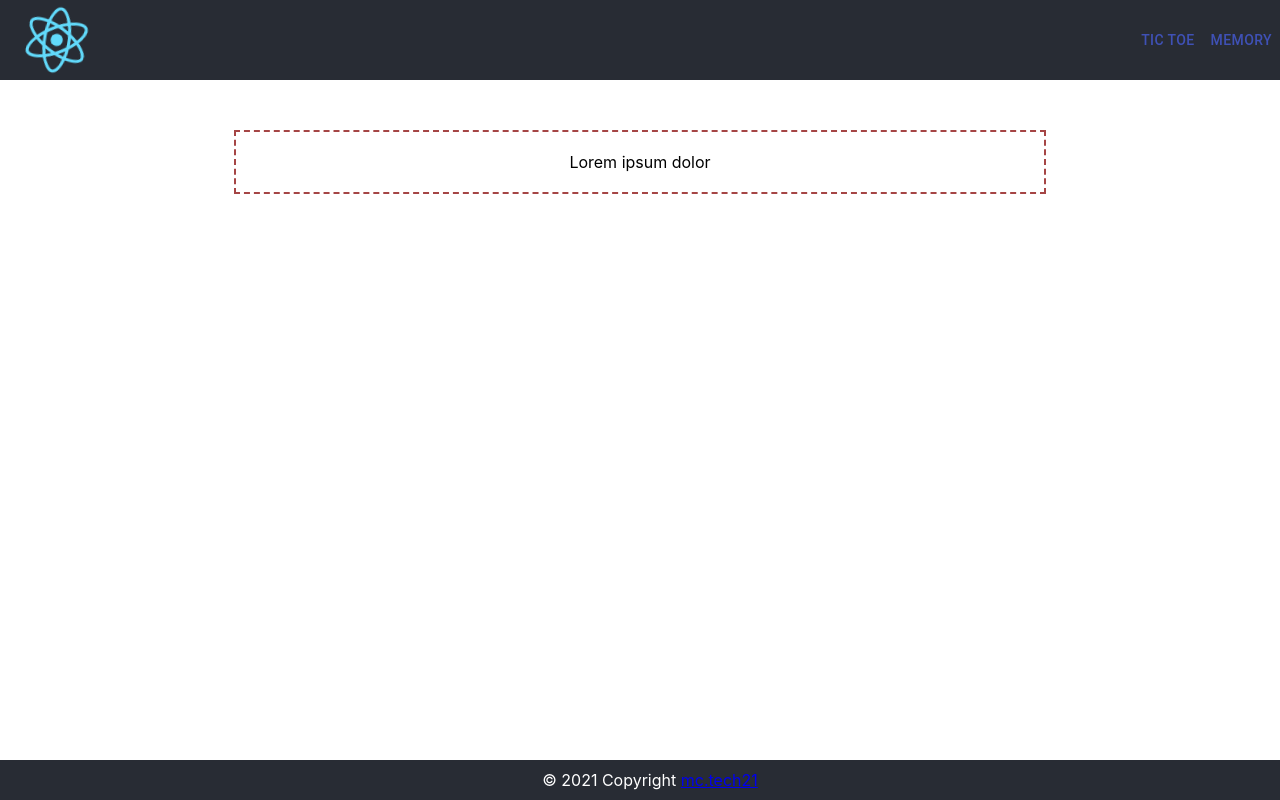
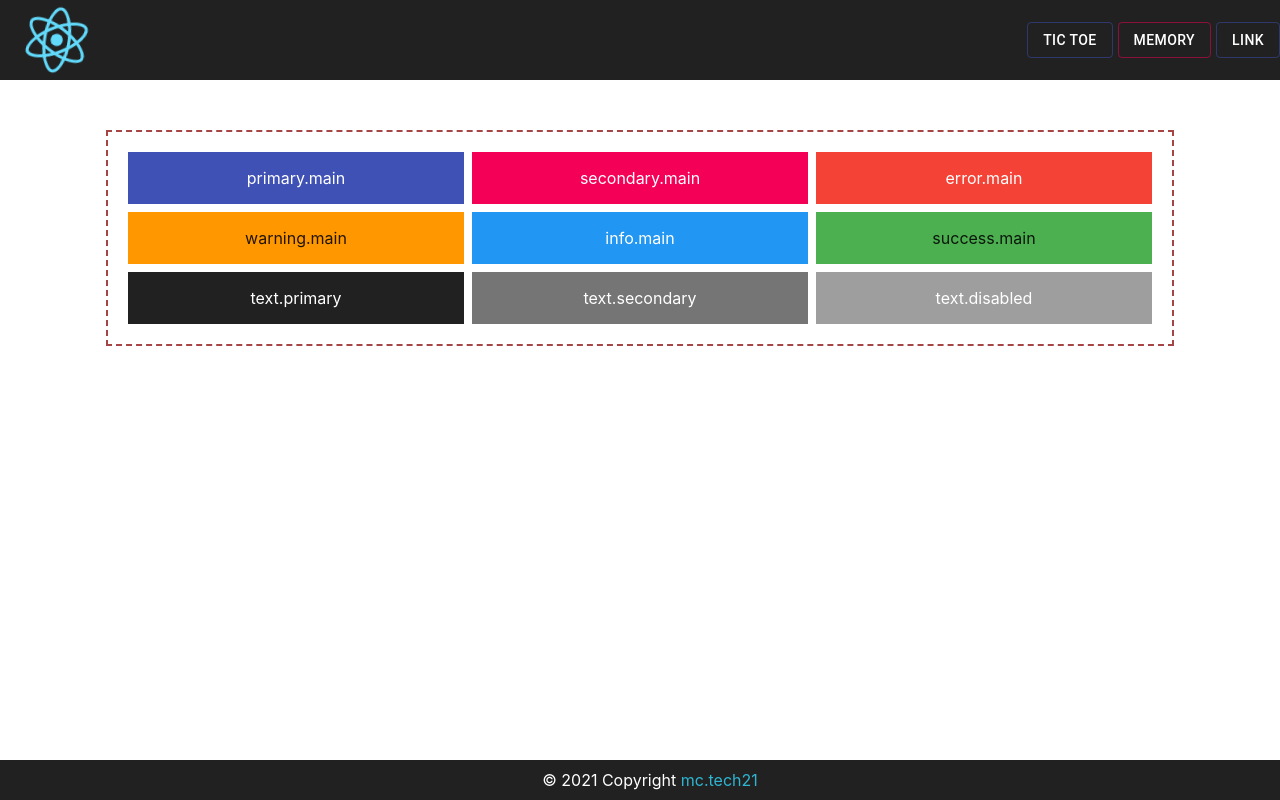
Before and after one commit to mcteach21/react-samples-app, a React (Create React App) app: page / in a window 1280 px wide. Built offline with nearby package versions, Linux system fonts and the light colour scheme.

Commit message:
App update

```diff
--- a/src/App.css
+++ b/src/App.css
@@ -16,7 +16,7 @@
 
 
 .App-header{
-  background-color: #282c34;
+  background-color: #212121;
  /* min-height: 20vh;*/
   display: flex;
  /* flex-direction: column;
@@ -29,7 +29,7 @@
     align-items: center;
 }
 .App-footer  {
-    background-color: #282c34;
+    background-color: #212121 ;
     color: #fff;
     text-align: center;
     padding: 10px;
@@ -41,7 +41,7 @@
 .App-main {
     border: 2px #A54545 dashed;
     padding: 20px;
-    width: 60%;
+    width: 80%;
     min-height: 65%;
     margin: 50px auto;
 }
@@ -58,3 +58,12 @@
     transform: rotate(360deg);
   }
 }
+
+.MuiButton-root{
+  margin-left: 5px !important;
+  color: white !important;
+}
+a{
+  text-decoration: none;
+  color: #2FB5D2;
+}
--- a/src/App.js
+++ b/src/App.js
@@ -1,6 +1,8 @@
 import logo from './logo.svg';
 import './App.css';
 
+import Box from '@material-ui/core/Box';
+import Grid from '@material-ui/core/Grid';
 import { Button } from '@material-ui/core';
 
 function App() {
@@ -10,20 +12,69 @@ function App() {
         <img src={logo} className="App-logo" alt="logo" />
 
         <div>
-          <Button color="primary">Tic Toe</Button>
-          <Button color="primary">Memory</Button>
+          <Button variant="outlined" color="primary" href="tictoe">Tic Toe</Button>
+          <Button variant="outlined" color="secondary" href="memory">Memory</Button>
+          <Button variant="outlined" color="primary" href="game">
+            Link
+          </Button>
         </div>
       </header>
 
       <div className="App-main">
 
-          Lorem ipsum dolor
+         <Grid container spacing={1}>
+            <Grid item xs={12} sm={4}>
+              <Box bgcolor="primary.main" color="primary.contrastText" p={2}>
+                primary.main
+              </Box>
+            </Grid>
+            <Grid item xs={12} sm={4}>
+              <Box bgcolor="secondary.main" color="secondary.contrastText" p={2}>
+                secondary.main
+              </Box>
+            </Grid>
+            <Grid item xs={12} sm={4}>
+              <Box bgcolor="error.main" color="error.contrastText" p={2}>
+                error.main
+              </Box>
+            </Grid>
+            <Grid item xs={12} sm={4}>
+              <Box bgcolor="warning.main" color="warning.contrastText" p={2}>
+                warning.main
+              </Box>
+            </Grid>
+            <Grid item xs={12} sm={4}>
+              <Box bgcolor="info.main" color="info.contrastText" p={2}>
+                info.main
+              </Box>
+            </Grid>
+            <Grid item xs={12} sm={4}>
+              <Box bgcolor="success.main" color="success.contrastText" p={2}>
+                success.main
+              </Box>
+            </Grid>
+            <Grid item xs={12} sm={4}>
+              <Box bgcolor="text.primary" color="background.paper" p={2}>
+                text.primary
+              </Box>
+            </Grid>
+            <Grid item xs={12} sm={4}>
+              <Box bgcolor="text.secondary" color="background.paper" p={2}>
+                text.secondary
+              </Box>
+            </Grid>
+            <Grid item xs={12} sm={4}>
+              <Box bgcolor="text.disabled" color="background.paper" p={2}>
+                text.disabled
+              </Box>
+            </Grid>
+          </Grid>
 
 
       </div>
 
       <footer className="App-footer">
-        <div class="footer-copyright text-center py-3">
+        <div className="footer-copyright text-center py-3">
           © 2021 Copyright <a href="https://github.com/mcteach21">mc.tech21</a>
         </div>
       </footer>
```
